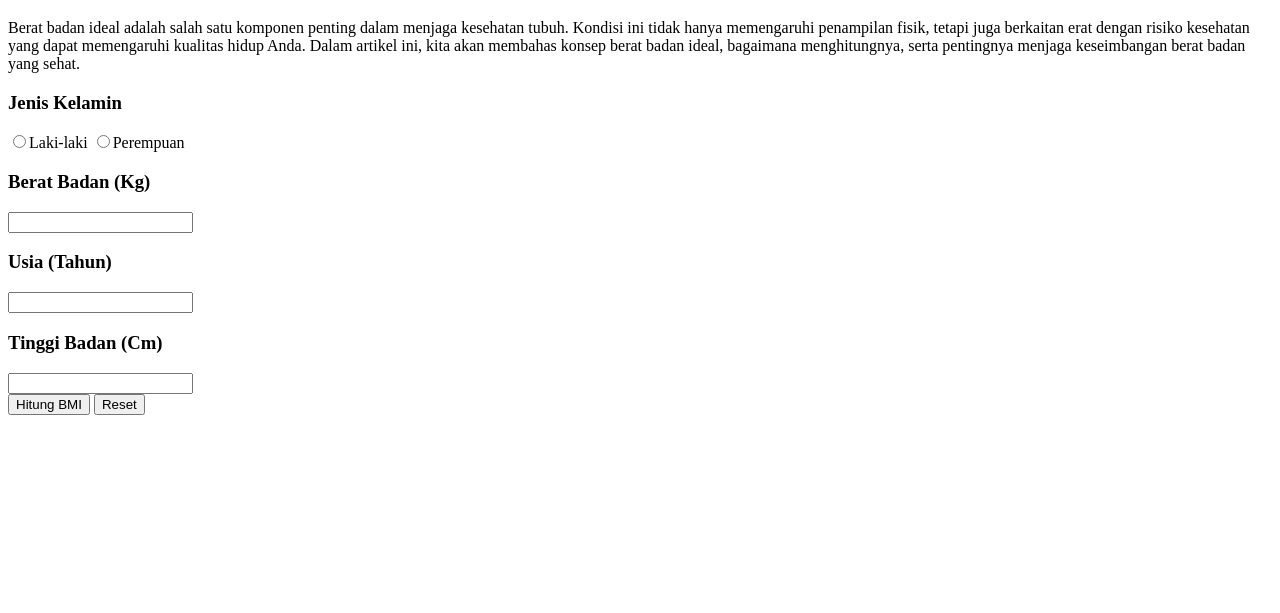
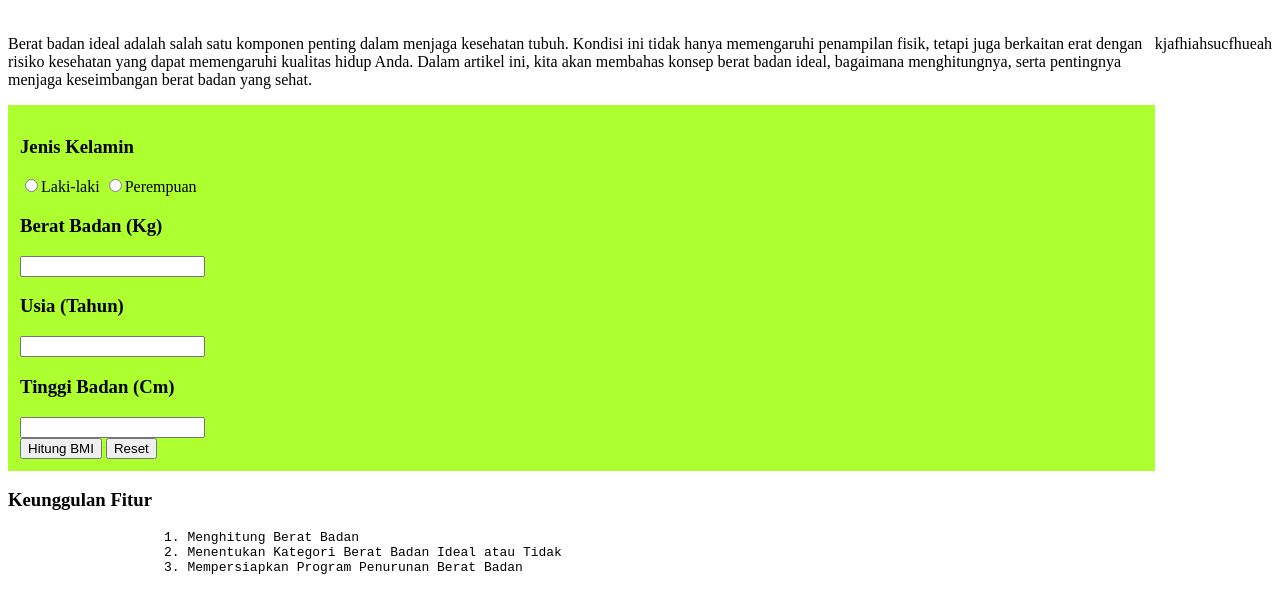
Before and after one commit to revou-fundamental-course/5-aug-24-Nadzri32, a plain HTML site: page index.html in a window 1280 px wide. Shown: the part 61-674 px from the top of the page. Drawn offline with Linux system fonts and the light colour scheme.

Commit message:
config assigment

```diff
--- a/css/style.css
+++ b/css/style.css
@@ -1 +1,9 @@
 /*INI CSS*/
+main{
+    display: flex;
+}
+
+form {
+    padding: 12px;
+    background-color: greenyellow;
+}
--- a/index.html
+++ b/index.html
@@ -4,7 +4,7 @@
     <meta charset="UTF-8">
     <meta name="viewport" content="width=device-width, initial-scale=1.0">
     <title>Document</title>
-    <link rel="styleheet" href="css\style.css">
+    <link rel="stylesheet" href="css\style.css">
 </head>
 <body>
     <header>
@@ -12,6 +12,7 @@
     </header>
 
     <main>
+        <aside>
         <article>
             <p>Berat badan ideal adalah salah satu komponen penting dalam menjaga kesehatan tubuh. Kondisi ini tidak hanya memengaruhi penampilan fisik, tetapi juga berkaitan erat dengan risiko kesehatan yang dapat memengaruhi kualitas hidup Anda. Dalam artikel ini, kita akan membahas konsep berat badan ideal, bagaimana menghitungnya, serta pentingnya menjaga keseimbangan berat badan yang sehat.</p>
         </article>
@@ -45,9 +46,25 @@
 
         </form>
 
-        <article></article>
+        <article>
+            <header>
+                <h3>Keunggulan Fitur</h3>
 
-        <section></section>
+                <pre>
+                    1. Menghitung Berat Badan
+                    2. Menentukan Kategori Berat Badan Ideal atau Tidak
+                    3. Mempersiapkan Program Penurunan Berat Badan
+                </pre>
+            </header>
+        </article>
+      </aside>
+
+      <aside>
+        <section>
+            <p>kjafhiahsucfhueah</p>
+        </section>
+      </aside>
+
     </main>
 
     <footer></footer>
```
